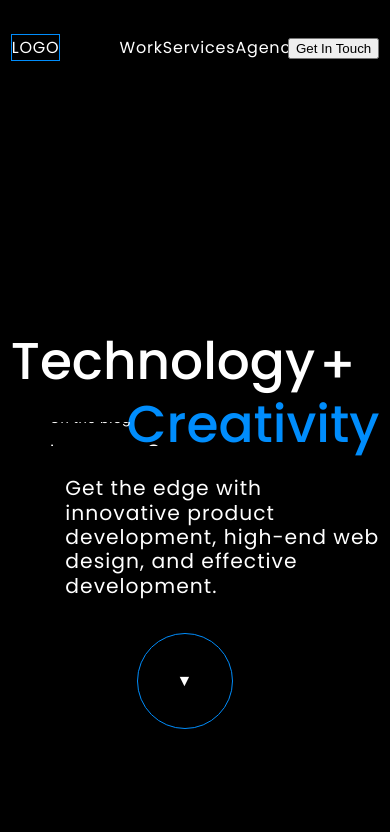
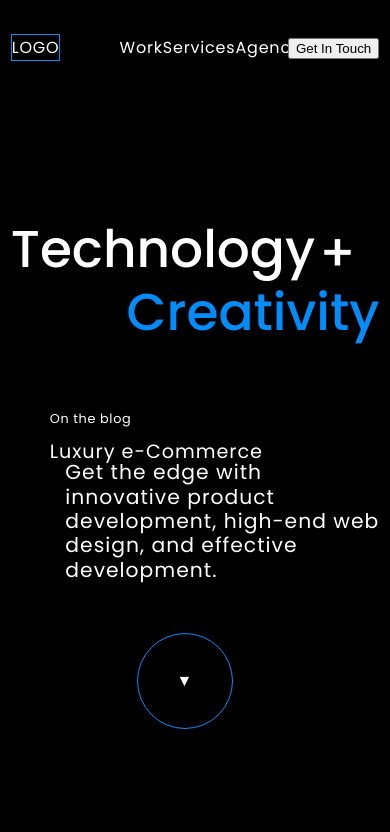
Before and after one commit to EstrellaPolaris/agency, a React (Create React App) app: page / in a window 390 px wide. Shown: the top 832 px of the page. Built offline with nearby package versions, Linux system fonts and the light colour scheme.

Commit message:
first commit

```diff
--- a/src/components/intro/intro.module.scss
+++ b/src/components/intro/intro.module.scss
@@ -45,10 +45,8 @@
     display: flex;
     flex-direction: column;
     justify-content: center;
-    overflow: hidden;
-    padding-top: 7vh;
     @media (max-width: 576px) {
-        padding-top: 0vh;
+        margin-top: -4rem;
     }
 }
 .container__hero__title__left{
@@ -74,9 +72,6 @@
     padding-left: 10vw;
     display: flex;
     justify-content: right;
-    @media (max-width: 576px) {
-        overflow: hidden;
-    }
 }
 .container__hero__usp{
     padding-left: 14vw;
@@ -100,6 +95,7 @@
         width: 50vw;
     }
     @media (max-width: 576px) {
+        margin-top: 6rem;
         line-height: 1.2;
         width: 90vw;
     }
```
